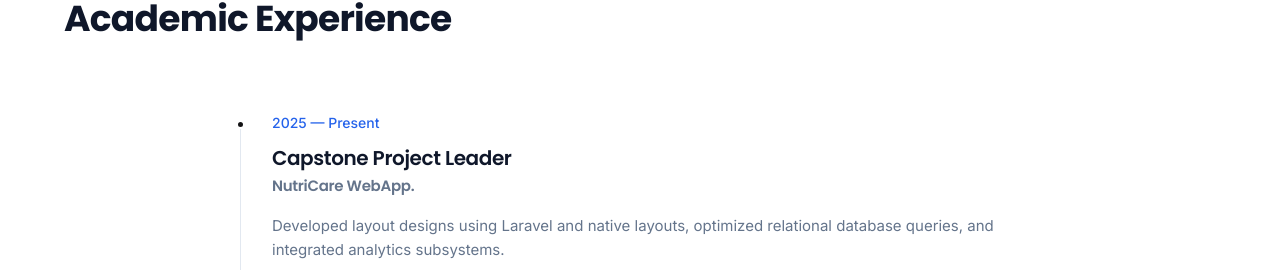
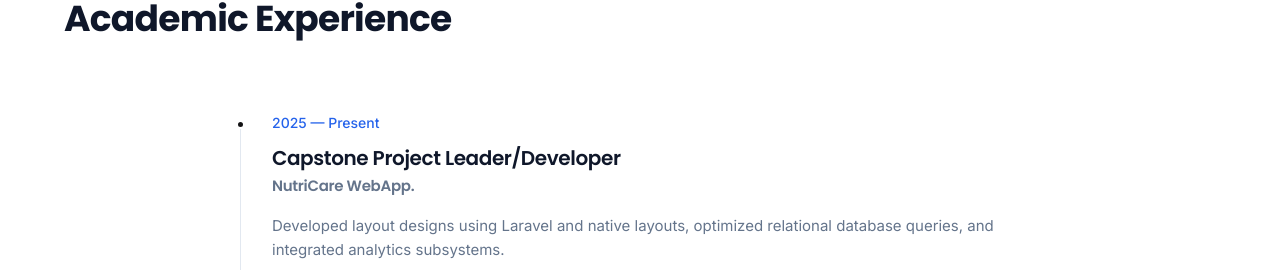
Before and after one commit to EcleoCelis/my-portfolio, a website: page index.html in a window 1280 px wide. Shown: the part 3303-3575 px from the top of the page. Drawn offline with Linux system fonts and the light colour scheme; no server answers.

```diff
--- a/index.html
+++ b/index.html
@@ -276,7 +276,7 @@
                         <div class="timeline__dot"></div>
                         <div class="timeline__date">2025 — Present</div>
                         <div class="timeline__content">
-                            <h3 class="timeline__role">Capstone Project Leader</h3>
+                            <h3 class="timeline__role">Capstone Project Leader/Developer</h3>
                             <h4 class="timeline__company">NutriCare WebApp.</h4>
                             <p class="timeline__desc">Developed layout designs using Laravel and native layouts, optimized relational database queries, and integrated analytics subsystems.</p>
                         </div>
```
